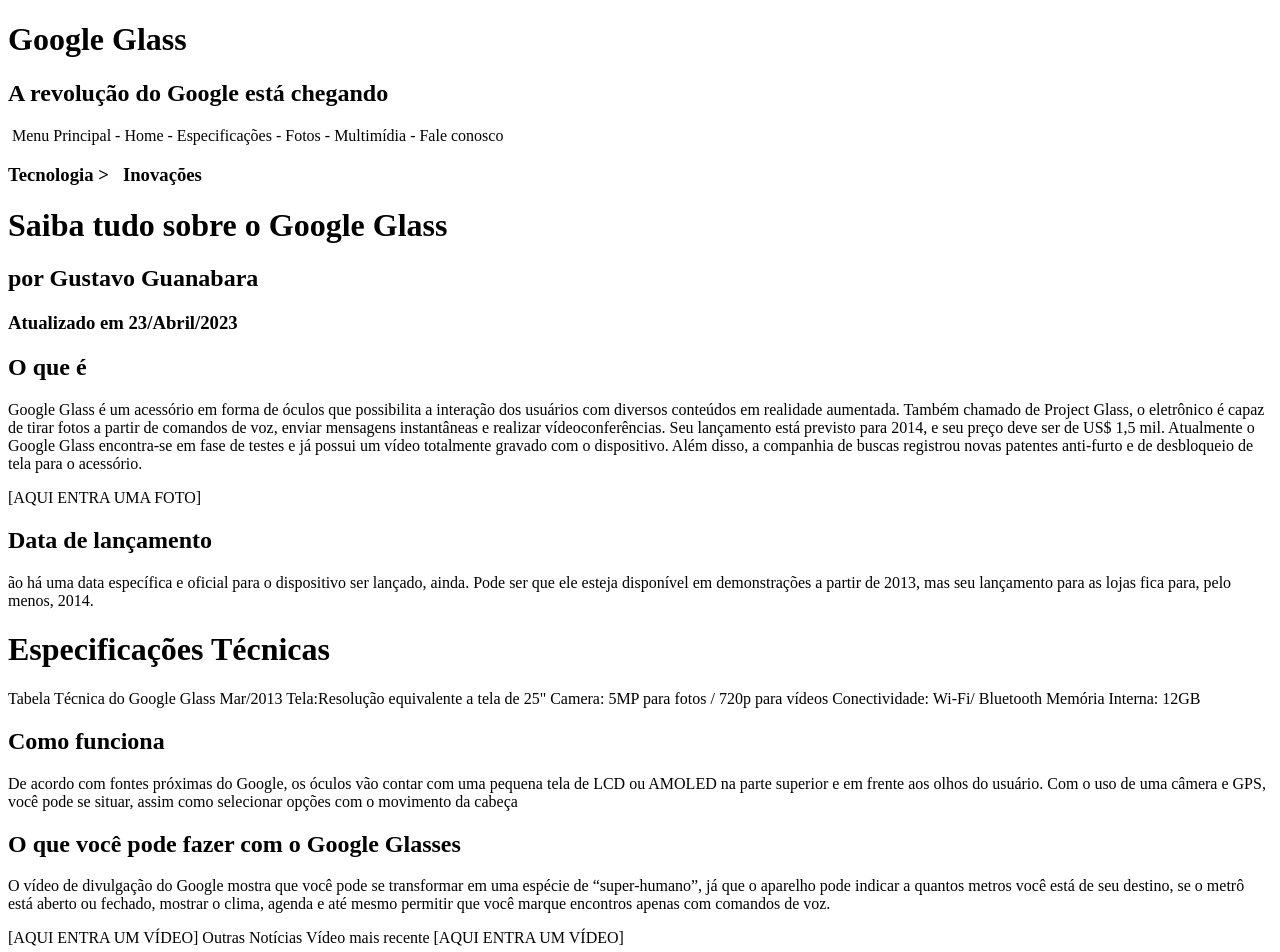
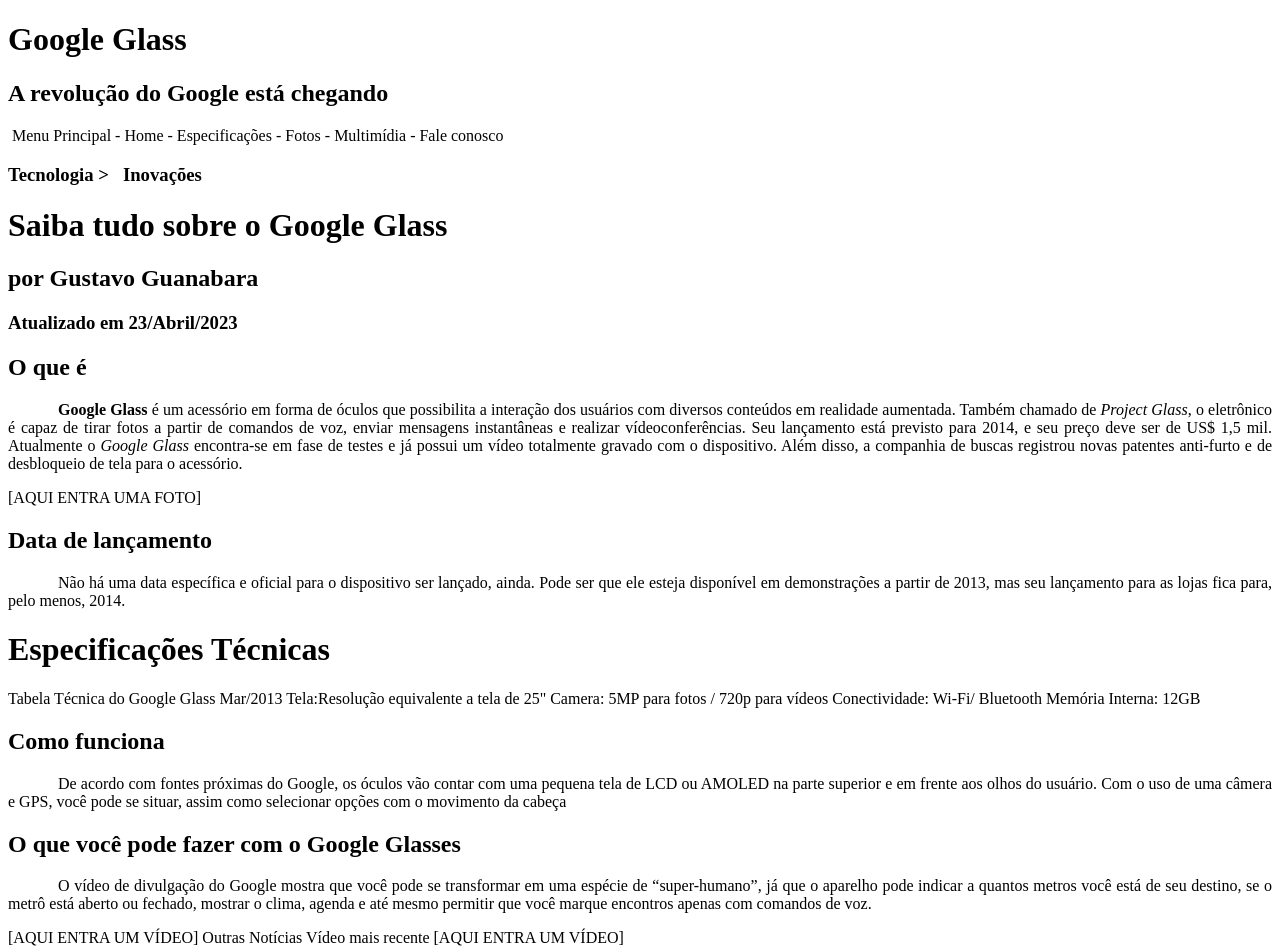
Before and after one commit to GiovaneAlves/Projeto-Site, a plain HTML site: page index.html in a window 1280 px wide. Shown: the top 952 px of the page. Drawn offline with Linux system fonts and the light colour scheme.

Commit message:
Update index.html

```diff
--- a/index.html
+++ b/index.html
@@ -5,6 +5,13 @@
     <meta http-equiv="X-UA-Compatible" content="IE=edge">
     <meta name="viewport" content="width=device-width, initial-scale=1.0">
     <title>Tudo Sobre o Google Glass</title>
+    <style>
+        p {
+            text-align: justify;
+            text-indent: 50px;
+        }
+
+    </style>
 </head>
     <body>
         <div id="interface">
@@ -32,12 +39,12 @@ Menu Principal
         </hgroup>
 
 <h2>O que é</h2>
-<p>Google Glass é um acessório em forma de óculos que possibilita a interação dos usuários com diversos conteúdos em realidade aumentada. Também chamado de Project Glass, o eletrônico é capaz de tirar fotos a partir de comandos de voz, enviar mensagens instantâneas e realizar vídeoconferências. Seu lançamento está previsto para 2014, e seu preço deve ser de US$ 1,5 mil. Atualmente o Google Glass encontra-se em fase de testes e já possui um vídeo totalmente gravado com o dispositivo. Além disso, a companhia de buscas registrou novas patentes anti-furto e de desbloqueio de tela para o acessório.</p>
+<p><b>Google Glass</b> é um acessório em forma de óculos que possibilita a interação dos usuários com diversos conteúdos em realidade aumentada. Também chamado de <i>Project Glass</i>, o eletrônico é capaz de tirar fotos a partir de comandos de voz, enviar mensagens instantâneas e realizar vídeo&shy;conferências. Seu lançamento está previsto para 2014, e seu preço deve ser de US$ 1,5 mil. Atualmente o <em>Google Glass</em> encontra-se em fase de testes e já possui um vídeo totalmente gravado com o dispositivo. Além disso, a companhia de buscas registrou novas patentes anti-furto e de desbloqueio de tela para o acessório.</p>
 
 [AQUI ENTRA UMA FOTO]
 
 <h2>Data de lançamento</h2>
-<p>ão há uma data específica e oficial para o dispositivo ser lançado, ainda. Pode ser que ele esteja disponível em demonstrações a partir de 2013, mas seu lançamento para as lojas fica para, pelo menos, 2014.</p>
+<p>Não há uma data específica e oficial para o dispositivo ser lançado, ainda. Pode ser que ele esteja disponível em demonstrações a partir de 2013, mas seu lançamento para as lojas fica para, pelo menos, 2014.</p>
 
 <h1>Especificações Técnicas</h1>
 Tabela Técnica do Google Glass Mar/2013
@@ -51,7 +58,7 @@ Memória Interna: 12GB
 <p>De acordo com fontes próximas do Google, os óculos vão contar com uma pequena tela de LCD ou AMOLED na parte superior e em frente aos olhos do usuário. Com o uso de uma câmera e GPS, você pode se situar, assim como selecionar opções com o movimento da cabeça</p>
 
 <h2>O que você pode fazer com o Google Glasses</h2>
-<p>O vídeo de divulgação do Google mostra que você pode se transformar em uma espécie de “super-humano”, já que o aparelho pode indicar a quantos metros você está de seu destino, se o metrô está aberto ou fechado, mostrar o clima, agenda e até mesmo permitir que você marque encontros apenas com comandos de voz.</p>
+<p>O vídeo de divulgação do Google mostra que você pode se transformar em uma espécie de “super-<wbr/>humano”, já que o aparelho pode indicar a quantos metros você está de seu destino, se o metrô está aberto ou fechado, mostrar o clima, agenda e até mesmo permitir que você marque encontros apenas com comandos de voz.</p>
 
 [AQUI ENTRA UM VÍDEO]
 
```
